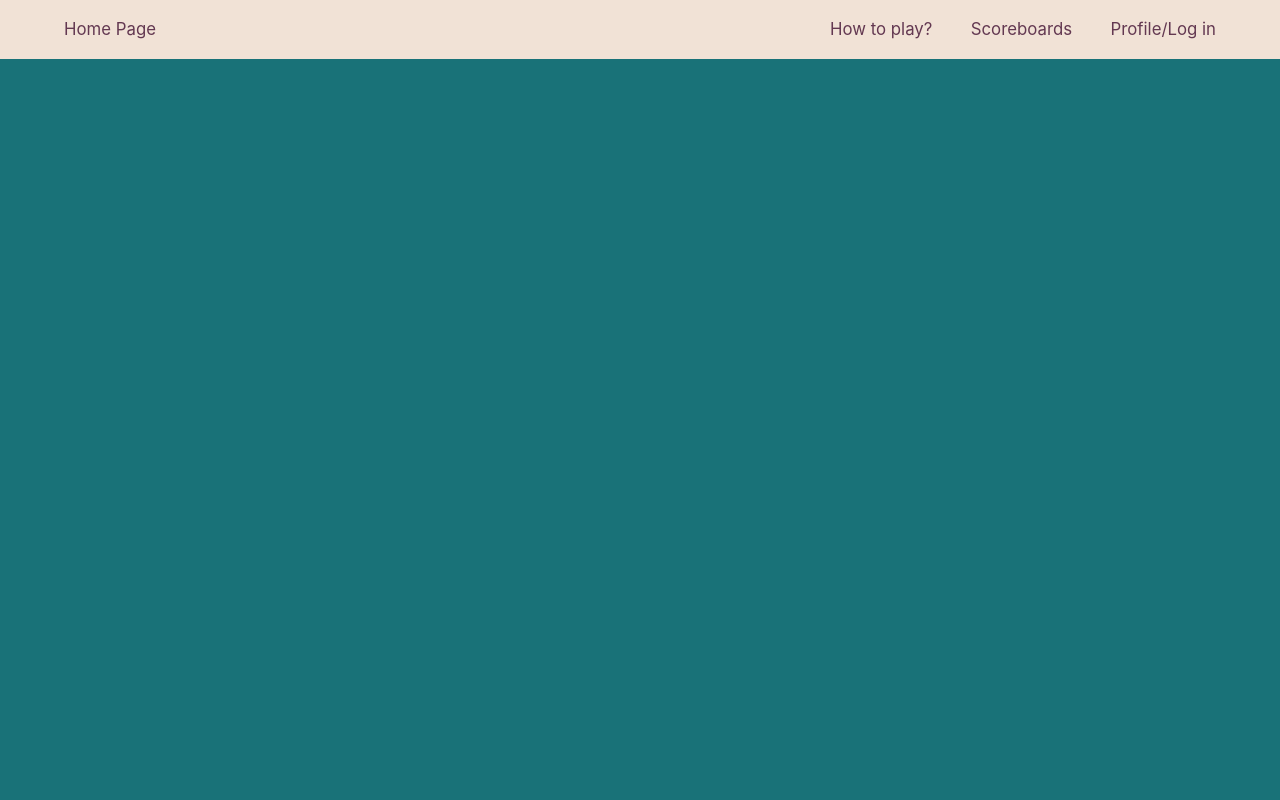
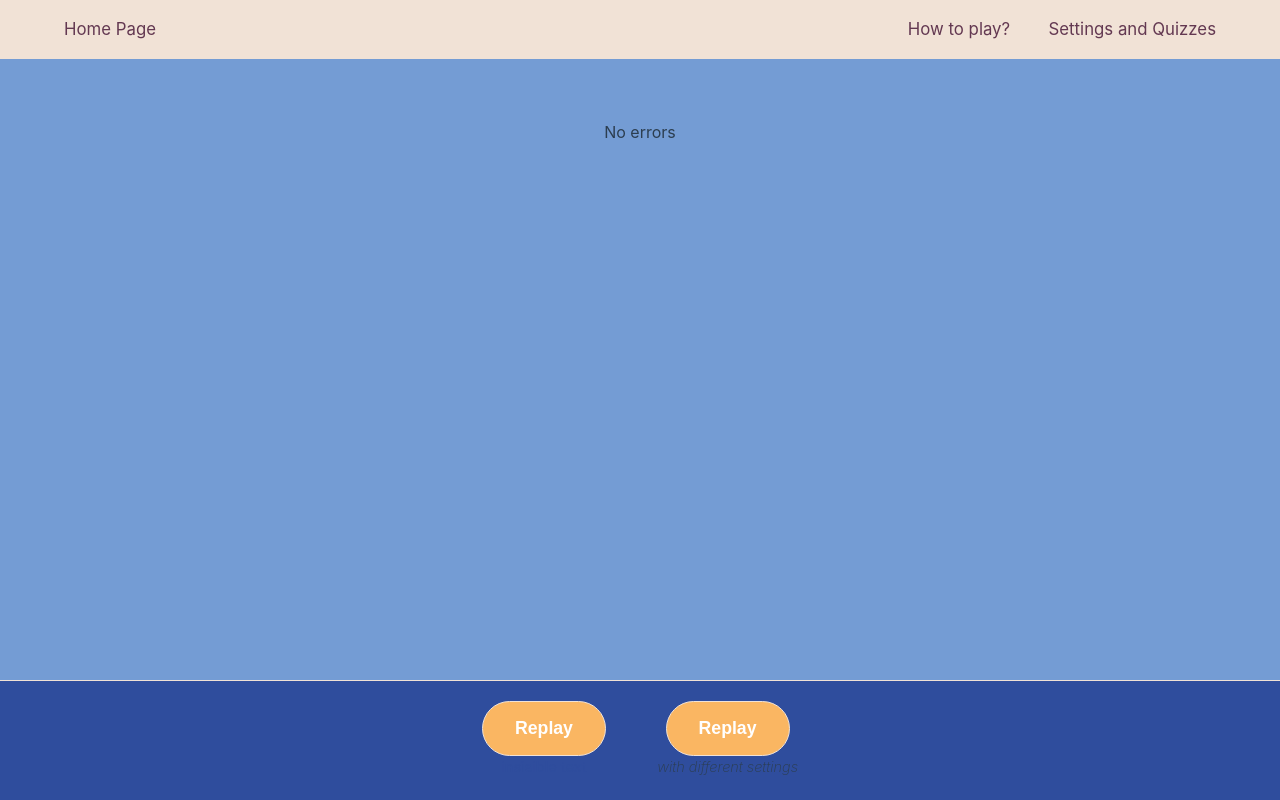
Before and after one commit to stickymittens/geographical-quiz-restapi, a Vue app: page /1/1 in a window 1280 px wide. Built offline with nearby package versions, Linux system fonts and the light colour scheme.

Commit message:
quiz btns moved to modeview, fixed incorrectsArr permanently

```diff
--- a/src/assets/main.css
+++ b/src/assets/main.css
@@ -7,7 +7,8 @@
   font-weight: normal;
 
   /* MINE */
-  background-color: #197278;
+  background-color: #749cd4;
+  /* background-color: pink; */
   min-height: 100vh;
   width: 100vw;
 }
--- a/src/components/NavBar.vue
+++ b/src/components/NavBar.vue
@@ -33,8 +33,7 @@ function homePageBtn() {
     <ul>
       <li id="home-page" @click="homePageBtn">Home Page</li>
       <li>How to play?</li>
-      <li>Scoreboards</li>
-      <li>Profile/Log in</li>
+      <li>Settings and Quizzes</li>
     </ul>
   </div>
 </template>
--- /dev/null
+++ b/src/components/QuizButtons.vue
@@ -0,0 +1,74 @@
+<script setup>
+// import { ref } from 'vue'
+import { computed } from 'vue'
+import { useRoute, useRouter } from 'vue-router'
+import { useQuizStore } from '@/stores/quizStore'
+
+const route = useRoute()
+const router = useRouter()
+// const quizName = route.params.quizName
+
+const quizName = computed(() => route.params.quizName)
+
+const quizStore = useQuizStore()
+
+const chooseQuiz = (quizName) => {
+  quizStore.resetQuizStore()
+  router.replace(`/${quizName}/choose-quiz-mode`)
+}
+</script>
+<template>
+  <div class="wrapper">
+    <div class="quizzes-wrapper">
+      <div v-if="quizName !== 'capitals'" @click="chooseQuiz('capitals')" class="quiz">
+        Capitals
+      </div>
+      <div v-if="quizName !== 'continents'" @click="chooseQuiz('continents')" class="quiz">
+        Continents
+      </div>
+      <div v-if="quizName !== 'population'" @click="chooseQuiz('population')" class="quiz">
+        Population
+      </div>
+      <div v-if="quizName !== 'language'" @click="chooseQuiz('language')" class="quiz">
+        Language
+      </div>
+    </div>
+  </div>
+</template>
+
+<style scoped>
+.quizzes-wrapper {
+  display: flex;
+  justify-content: center;
+  align-items: center;
+  gap: 1vw;
+}
+
+.quiz {
+  color: black;
+  background-color: #f1e2d6;
+
+  border-radius: 25px;
+
+  width: 12ch;
+  padding: 0.5rem 1rem;
+
+  display: flex;
+  justify-content: center;
+  align-items: center;
+
+  text-align: center;
+
+  cursor: pointer;
+}
+
+.quiz:hover {
+  color: white;
+  background-color: #fab662;
+}
+
+/* RESPONSIVE FONT MANAGEMENT */
+.quiz {
+  font-size: clamp(1.2rem, 1.2vw + 1vh, 2rem);
+}
+</style>
--- a/src/router/index.js
+++ b/src/router/index.js
@@ -24,9 +24,10 @@ const router = createRouter({
       component: QuizView,
     },
     {
-      path: '/:endGame',
+      path: '/:quizName/:endGame',
       name: 'endGameView',
       component: EndGameView,
+      // propsQuizName: (route) => ({ quiz: route.params.quizName }),
       props: (route) => ({ endGame: route.params.endGame }),
     },
   ],
--- a/src/views/ChooseQuizMode.vue
+++ b/src/views/ChooseQuizMode.vue
@@ -1,34 +1,16 @@
 <script setup>
 import { defineProps } from 'vue'
-// import { useRouter } from 'vue-router'
 import QuizModeLayout from '@/components/QuizModeLayout.vue'
-import { useQuizStore } from '@/stores/quizStore'
 
 const props = defineProps({
   quiz: String,
 })
 
 console.log('Chosen quiz:', props.quiz)
-
-// const router = useRouter()
-// const backToHomePage = () => {
-//   router.push('/')
-// }
-
-//TETSING THE REFRESH AND BACK
-const quizStore = useQuizStore()
-console.log(
-  'question index: ',
-  quizStore.questionIndex,
-  'errors left: ',
-  quizStore.maxErrors - quizStore.errorsCount,
-)
 </script>
 
 <template>
   <div class="choose-quiz-mode-wrapper">
-    <!-- <div @click="backToHomePage" class="go-back"><span>&#8592; Back</span></div> -->
-
     <QuizModeLayout />
   </div>
 </template>
--- a/src/views/EndGameView.vue
+++ b/src/views/EndGameView.vue
@@ -54,37 +54,6 @@ onUnmounted(() => {
   window.removeEventListener('popstate', handleBackButton)
 })
 
-//
-//
-//
-//
-//
-//
-//
-//
-//
-//
-//
-//
-//
-//
-//
-//
-//
-//
-//
-//
-//space for my thoughts
-//
-//
-//
-//
-//
-//
-//
-//
-//
-
 //funct changing colors of the correct/incorrect option
 const option1Refs = ref([])
 const option2Refs = ref([])
@@ -119,12 +88,14 @@ onMounted(() => {
 
     <div v-if="endGame === 'you-lost'" class="lost">
       <h1>You Lost</h1>
-      <h2>YOUR SCORE: {{ quizStore.questionIndex }}</h2>
+      <h2>YOUR SCORE: {{ quizStore.questionIndex - quizStore.incorrectsArray.length - 1 }}</h2>
     </div>
 
     <div v-if="endGame === 'save-infinity-score'">
       <h1>INFINITY MODE</h1>
-      <p>Your current score is {{ quizStore.questionIndex - 1 }}</p>
+      <p>
+        Your current score is {{ quizStore.questionIndex - quizStore.incorrectsArray.length - 1 }}
+      </p>
       <p>Your best score is {{ quizStore.bestInfinityScore }}</p>
     </div>
 
@@ -140,12 +111,16 @@ onMounted(() => {
 
     <!-- <div class="infinite-mode"></div> -->
 
-    <div>
-      <div>
-        <p>Play the same quiz</p>
-        <p>Play teh same quiz with differet setting</p>
+    <div class="replay">
+      <div class="replay-wrapper">
+        <button id="replay-btn">Replay</button>
+        <p id="invisible-text">insisible text</p>
       </div>
-      <p>Play another quiz</p>
+      <div class="diff-settings-wrapper">
+        <button id="diff-settings-btn">Replay</button>
+        <p id="visible-text">with different settings</p>
+      </div>
+      <!-- replay -->
     </div>
   </div>
 </template>
@@ -154,14 +129,15 @@ onMounted(() => {
 .wrapper {
   height: 100vh;
   width: 100vw;
-  padding: 10vh 0;
+  padding-top: 15vh;
 
   display: flex;
   flex-direction: column;
   align-items: center;
-  justify-content: center;
+  justify-content: space-between;
 
   background-color: #749cd4;
+  /* background-color: pink; */
 
   overflow: hidden;
 }
@@ -231,11 +207,109 @@ onMounted(() => {
 
   background-color: #f1e2d6;
 
-  cursor: pointer;
-
   border: 3px solid transparent;
 
   font-size: clamp(1.2rem, 1.5vw + 0.5vh, 2.5rem);
+}
+
+/* REPLAY */
+.replay {
+  background-color: #2f4d9d;
+
+  width: 100%;
+  height: 15vh;
+
+  border-top: 0.5px #f1e2d6 solid;
+
+  display: flex;
+  justify-content: center;
+  align-items: center;
+  gap: 4vw;
+}
+
+.diff-settings-wrapper,
+.replay-wrapper {
+  height: 100%;
+
+  display: flex;
+  flex-direction: column;
+  align-items: center;
+  justify-content: center;
+}
+
+#invisible-text {
+  color: #2f4d9d;
+  pointer-events: none;
+}
+
+#replay-btn,
+#diff-settings-btn {
+  padding: 1rem 2rem;
+
+  font-weight: 800;
+  color: white;
+
+  background-color: #fab662;
+
+  border: 1px solid #f1e2d6;
+  border-radius: clamp(25px, 5vw, 48px);
+
+  cursor: pointer;
+}
+
+#visible-text {
+  text-align: center;
+  font-style: italic;
+  font-weight: 200;
+}
+
+.quizzes-wrapper {
+  display: flex;
+  justify-content: center;
+  align-items: center;
+  gap: 1vw;
+}
+
+.quiz {
+  opacity: 1;
+
+  color: black;
+  background-color: #f1e2d6;
+
+  border-radius: 25px;
+
+  width: 12ch;
+  padding: 0.5rem 1rem;
+
+  display: flex;
+  justify-content: center;
+  align-items: center;
+
+  text-align: center;
+
+  cursor: pointer;
+}
+
+.quiz:hover {
+  color: white;
+  background-color: #fab662;
+}
+
+.quiz.disabled {
+  pointer-events: none;
+  user-select: none;
+  cursor: not-allowed;
+}
+
+/* RESPONSIVE FONT MANAGEMENT */
+#replay-btn,
+#diff-settings-btn {
+  font-size: clamp(1rem, 0.85vw + 0.85vh, 2rem);
+}
+
+#invisible-text,
+#visible-text {
+  font-size: clamp(0.875rem, 0.7vw + 0.7vh, 1rem);
 }
 
 @media (max-width: 768px) {
--- a/src/views/HomeView.vue
+++ b/src/views/HomeView.vue
@@ -52,7 +52,6 @@ const openPageAnimation = () => {
               element.style.opacity = 1
             },
             (index + 1) * 200,
-            // (index + 1) * 1000,
           )
         }, 1600)
       })
@@ -109,8 +108,7 @@ const chooseQuiz = (quizName) => {
 
   setTimeout(() => {
     router.push(`/${quizName}/choose-quiz-mode`)
-  }, 2000)
-  // }, 1)
+  }, 2750)
 }
 </script>
 
@@ -123,7 +121,6 @@ const chooseQuiz = (quizName) => {
 "
       />
     </div>
-    <!-- <h1 id="title">Quizzes</h1> -->
     <div ref="quizzesWrapper" class="quizzes-wrapper">
       <h1 ref="question">
         Which quiz
@@ -142,6 +139,7 @@ const chooseQuiz = (quizName) => {
       <div @click="chooseQuiz('language')" :class="['quiz', { disabled: buttonsDisabled }]">
         Language
       </div>
+      <!-- quizzes wrapper -->
     </div>
   </div>
 </template>
```
Also changed, not shown: src/components/QuizLayout.vue (+34 -63 lines), src/components/QuizModeLayout.vue (+63 -62 lines).
